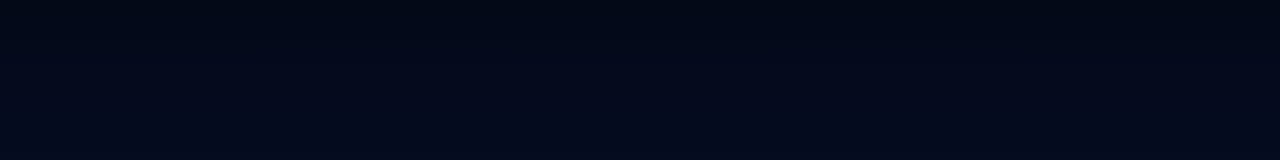
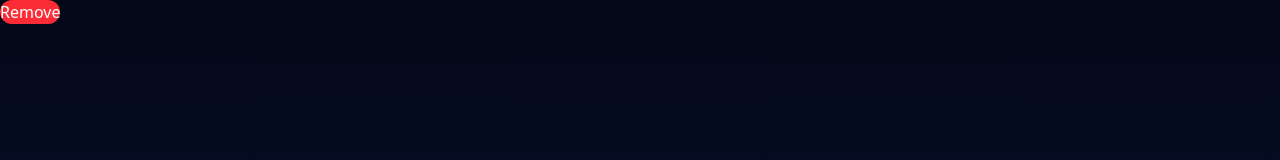
Before and after one commit to Nani1193/browser-extensions-manager, a React (Vite) app: page / in a window 1280 px wide. Shown: the top 160 px of the page. Built offline with nearby package versions, Linux system fonts and the light colour scheme; a web font is replaced by a local one.

Commit message:
Create reusable Button atom

```diff
--- a/src/App.tsx
+++ b/src/App.tsx
@@ -1,7 +1,16 @@
+import Button from "./components/atoms/Button";
+
 function App() {
   return (
-    <>
-    </>
+    <main className="min-h-screen px-4 py-10">
+      <div className="mx-auto max-w-7xl">
+        <Button
+          className="rounded-full bg-red-500 px-5 py-2 font-medium text-white"
+        >
+          Remove
+        </Button>
+      </div>
+    </main>
   );
 }
 
--- /dev/null
+++ b/src/components/atoms/Button.tsx
@@ -0,0 +1,28 @@
+import { ReactNode } from "react";
+
+interface ButtonProps {
+  children: ReactNode;
+  onClick?: () => void;
+  className?: string;
+  type?: "button" | "submit";
+  disabled?: boolean;
+}
+
+export default function Button({
+  children,
+  onClick,
+  className = "",
+  type = "button",
+  disabled = false,
+}: ButtonProps) {
+  return (
+    <button
+      type={type}
+      onClick={onClick}
+      disabled={disabled}
+      className={className}
+    >
+      {children}
+    </button>
+  );
+}
```
